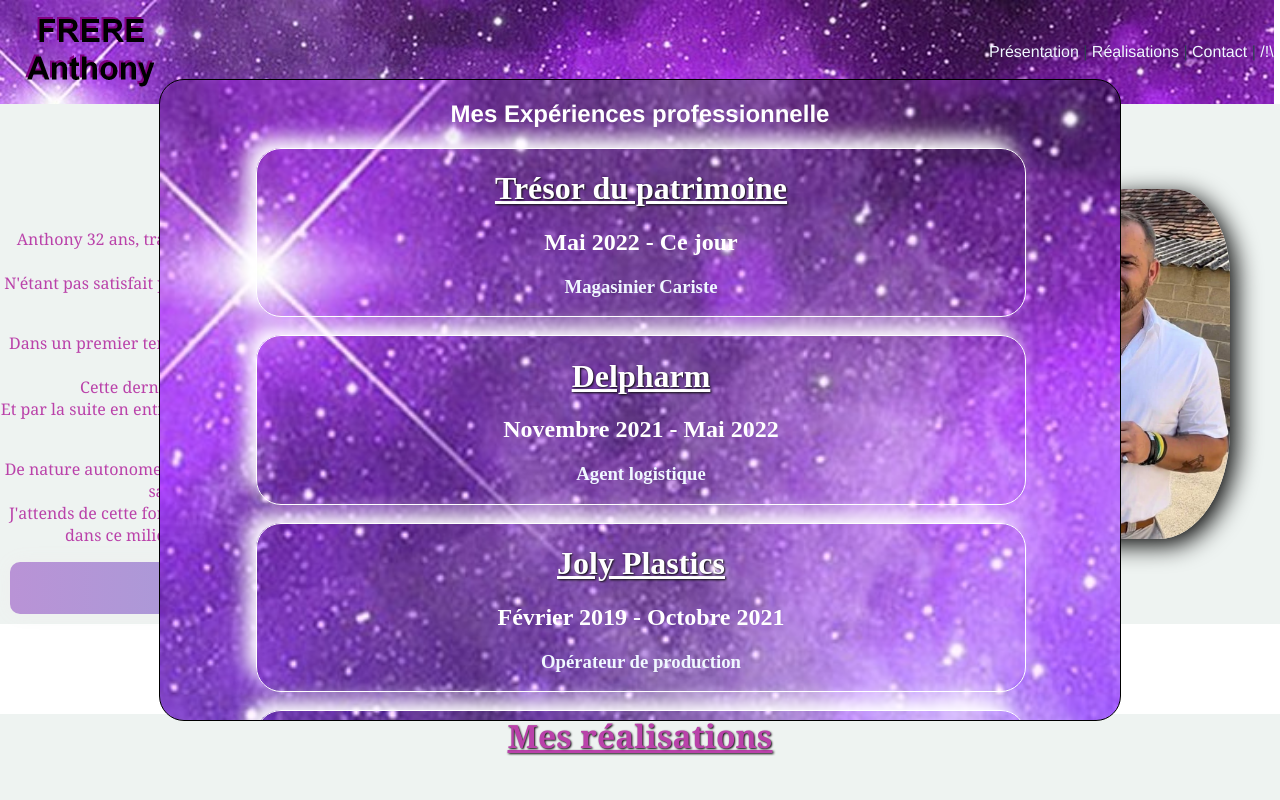
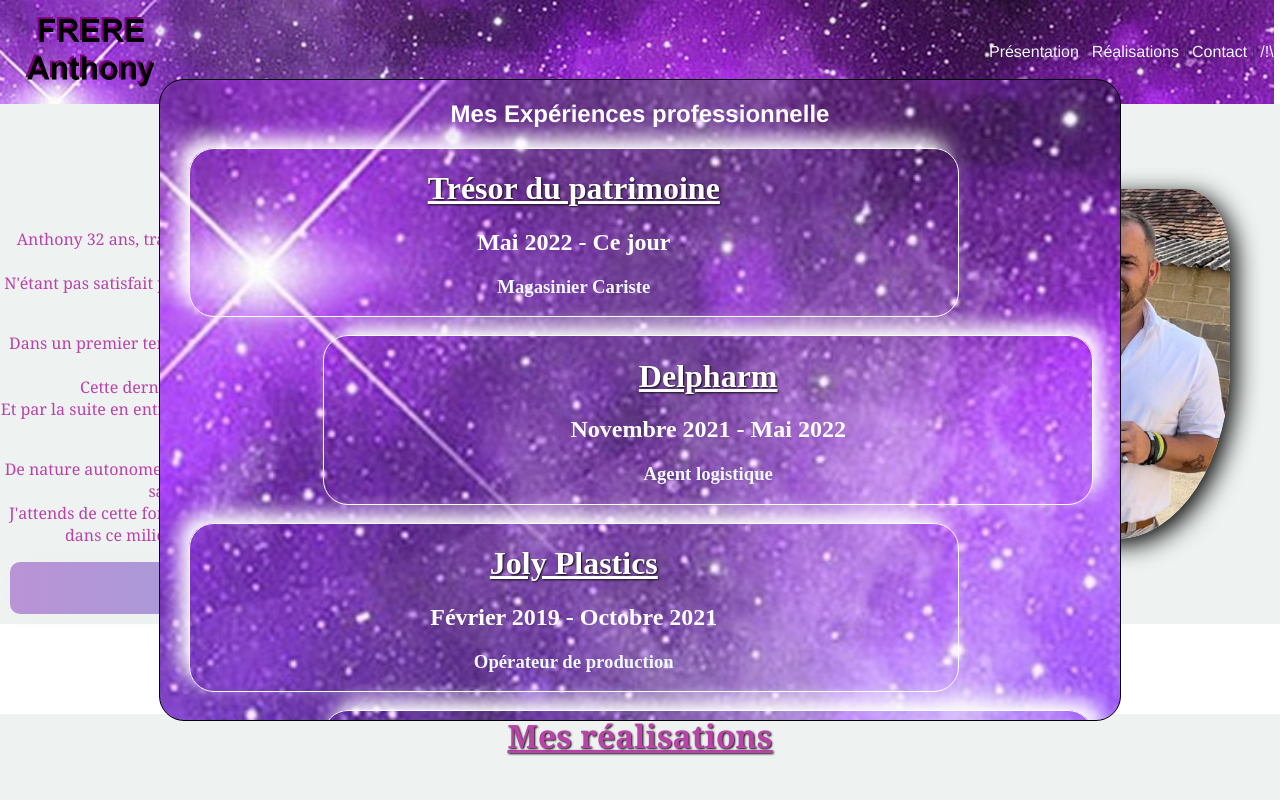
Before and after one commit to ToynShad/Portfolio, a Vue app: page / in a window 1280 px wide. Both pictures are taken after a click on the button "Mes Expériences professionnelle". Shown: the top 800 px of the page. Built offline with nearby package versions, Linux system fonts and the light colour scheme.

Commit message:
src/components/Modale.vue

```diff
--- a/src/components/Parcours/Experiences.vue
+++ b/src/components/Parcours/Experiences.vue
@@ -1,30 +1,30 @@
 <template>
     <div class="experiences">
-        <div id="experience">
+        <div id="experience" style="margin-left: 3%;">
             <h1>Trésor du patrimoine</h1>
             <h2>Mai 2022 - Ce jour</h2>
             <h3>Magasinier Cariste</h3>
         </div>
         <br>
-        <div id="experience">
+        <div id="experience2" style="margin-left: 17%;">
             <h1>Delpharm</h1>
             <h2>Novembre 2021 - Mai 2022</h2>
             <h3>Agent logistique</h3>
         </div>
         <br>
-        <div id="experience">
+        <div id="experience3" style="margin-left: 3%;">
             <h1>Joly Plastics</h1>
             <h2>Février 2019 - Octobre 2021</h2>
             <h3>Opérateur de production</h3>
         </div>
         <br>
-        <div id="experience">
+        <div id="experience4" style="margin-left: 17%;">
             <h1>Manpower</h1>
             <h2>Janvier 2016 - Février 2019</h2>
             <h3>Opérateur de production - Manutentionaire</h3>
         </div>
         <br>
-        <div id="experience">
+        <div id="experience5" style="margin-left: 3%;">
             <h1>De Zinc et De Plomb</h1>
             <h2>Septembre 2010 - Décembre 2015</h2>
             <h3>Couvreur - Zingueur</h3>
@@ -35,12 +35,10 @@
 </template>
 
 <style>
-#experience {
+#experience, #experience3, #experience5 {
     border: 1px solid white;
     border-radius: 25px;
     width: 80%;
-    margin-left: 10%;
-    margin-right: 10%;
     box-shadow: -10px -10px 20px #ffffff;
 }
 
@@ -51,4 +49,10 @@
     font-weight: 700;
     font-style: normal;
 }
+#experience2, #experience4 {
+    border: 1px solid white;
+    border-radius: 25px;
+    width: 80%;
+    box-shadow: 10px -10px 20px #ffffff;
+}
 </style>
--- a/src/components/Presentation/Presentation.vue
+++ b/src/components/Presentation/Presentation.vue
@@ -46,7 +46,7 @@
 #presentation img {
     width: 350px;
     height: 350px;
-    border-radius: 90% 40% 50% 70%;
+    border-radius: 50% 20%;
     margin-left: 35%;
     margin-right: 50px;
     box-shadow: 6px 6px 25px black;
```
Also changed, not shown: src/components/Modale/Modale.vue (line endings or trailing spaces).
